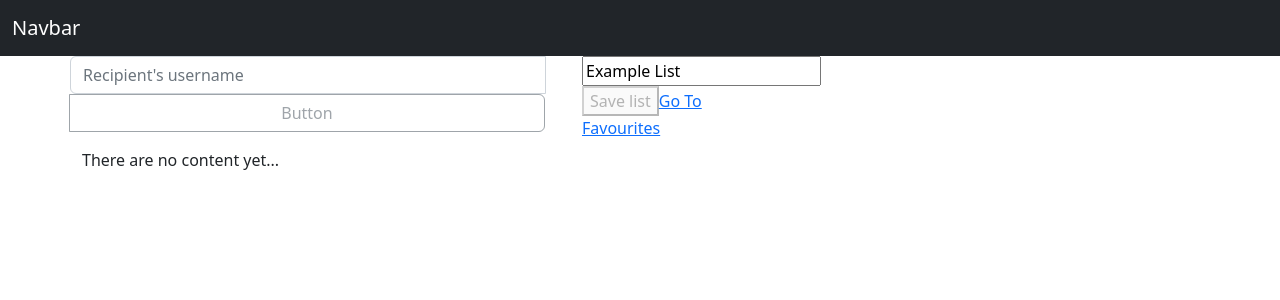
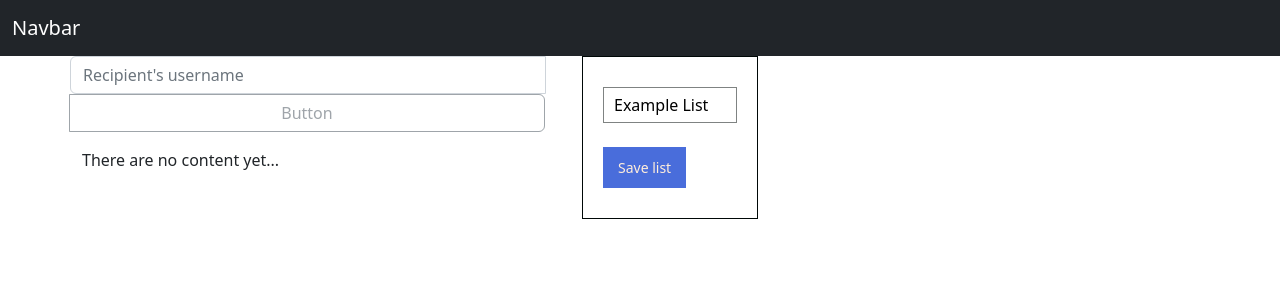
Before and after one commit to madinaalizada/MovieOrganizer, a React (Create React App) app: page / in a window 1280 px wide. Shown: the top 300 px of the page. Built offline with nearby package versions, Linux system fonts and the light colour scheme.

Commit message:
redux completed

```diff
--- /dev/null
+++ b/src/components/Favourites.css
@@ -0,0 +1,68 @@
+.favorites {
+    box-sizing: border-box;
+    border: 1px solid rgba(0, 8, 7);
+    padding: 30px 20px;
+}
+
+.favorites__name {
+    box-sizing: border-box;
+    width: 100%;
+    font-size: 16px;
+    padding: 5px 10px;
+    border: 1px solid rgba(0, 8, 7, .5);
+    margin-bottom: 24px;
+}
+
+.favorites__list {
+    margin-bottom: 24px;
+}
+
+.favorites__save {
+    border: none;
+    background-color: #496DDB;
+    padding: 10px 15px;
+    color: #FFEEDB;
+    font-size: 14px;
+    transition: all 0.2s linear;
+
+}
+
+.favorites-remove{
+    display: none;
+}
+
+.go-remove{
+    display: none;
+}
+.go-link{
+    background-color: #496DDB;
+    padding: 9px 20px;
+    text-decoration: none;
+    color: #fff;
+    font-size: 14px;
+}
+
+
+.favorites__save:hover {
+    cursor: pointer;
+    opacity: 0.9;
+    transition: all 0.2s linear;
+}
+
+.listItem{
+    border: 1px solid rgb(221, 215, 215);
+    list-style: none;
+    padding: 2%;
+    margin: 2%;
+    display: flex;
+    justify-content: space-between;
+}
+
+.delBtn{
+    height: 20px;
+    background-color: rgb(165, 10, 10);
+    border: 1px solid rgb(165, 10, 10);
+    color: #fff;
+    font-weight: 700;
+
+}
--- a/src/components/Favourites.jsx
+++ b/src/components/Favourites.jsx
@@ -2,27 +2,35 @@ import React, { useState } from "react";
 import { useDispatch } from "react-redux";
 import { useSelector } from "react-redux";
 import { removeMovie } from "../feautures/favListSlice";
+import { addFavID } from "../feautures/apiSlice";
 import api from "../api";
 import { Link } from "react-router-dom";
+import "./Favourites.css";
+import { setDisable } from "../feautures/saveToggle";
 
 function Favorites() {
   const favs = useSelector((state) => state.favs);
   const dispatch = useDispatch();
-  const [disable, setDisable] = useState(false);
-  const [listName, setListName] = useState('Example List');
 
-  const handleSave = (e) => {
-    document.getElementById("saveButton").innerHTML = " Hello World";
-    setDisable(true);
-    api.save({
-        "title": listName,
-        "movies": favs
-    })
-    .then(d => localStorage.setItem("ID", d.id));
-    console.log(localStorage.getItem("ID"));
+  const apiID = useSelector((state) => state);
+
+  const [listName, setListName] = useState("Example List");
+
+  const handleSave = async (e) => {
+    await api
+      .save({
+        title: listName,
+        movies: favs,
+      })
+      .then((d) => {
+        dispatch(addFavID(d.id));
+        dispatch(setDisable());
+      })
+
+    document.getElementById("goList").classList.remove("go-remove");
+    document.getElementById("btnSave").classList.remove("favorites__save");
+    document.getElementById("btnSave").classList.add("favorites-remove");
   };
-
-
 
   return (
     <div className="favorites">
@@ -30,7 +38,7 @@ function Favorites() {
         placeholder="New list name: "
         className="favorites__name"
         defaultValue="Example List"
-        onChange={(e)=> setListName(e.target.value)}
+        onChange={(e) => setListName(e.target.value)}
       />
       <ul className="list-group">
         {favs.map((f) => (
@@ -49,15 +57,20 @@ function Favorites() {
         ))}
       </ul>
       <button
-        id="saveButton"
-        type="submit"
-        className=""
-        disabled={!favs.length}
+        type="button"
+        id="btnSave"
+        className="favorites__save"
         onClick={handleSave}
       >
         Save list
       </button>
-      <Link to='/favorite/:id' params={{ id: localStorage.getItem("ID") }}>Go To Favourites</Link>
+      <Link
+        id="goList"
+        to={`/favorite/${apiID.api}`}
+        className="go-link go-remove"
+      >
+        Go list
+      </Link>
     </div>
   );
 }
--- a/src/components/MovieList.jsx
+++ b/src/components/MovieList.jsx
@@ -1,17 +1,20 @@
-import React, { useEffect, useState } from 'react'
-import MovieListItem from './MovieListItem'
+import React, { useEffect, useState } from "react";
+import { useSelector } from "react-redux";
+import { selectID } from "../feautures/saveToggle";
+import MovieListItem from "./MovieListItem";
 
 const MovieList = ({ movies }) => {
+  const disable = useSelector(selectID);
 
-    return (
-        <div>
-            {movies?.length
-            ? movies.map((m) =>
-                <MovieListItem movie={m} key={m.imdbID}/>
-                )
-            : 'There are no content yet...'}
-        </div>
-    )
-}
+  return (
+    <div>
+      {movies?.length
+        ? movies.map((m) => (
+            <MovieListItem movie={m} key={m.imdbID} disable={!!disable} />
+          ))
+        : "There are no content yet..."}
+    </div>
+  );
+};
 
-export default MovieList
+export default MovieList;
--- a/src/components/MovieListItem.jsx
+++ b/src/components/MovieListItem.jsx
@@ -3,7 +3,7 @@ import {useDispatch} from 'react-redux';
 import {addMovie} from  "../feautures/favListSlice";
 import styles from './MovieListItem.module.css';
 
-export default function MovieItem({ movie })  {
+export default function MovieItem({ movie, disable })  {
     const dispatch = useDispatch();
 
     const handleAdd = () =>{
@@ -20,7 +20,8 @@ export default function MovieItem({ movie })  {
             <img className={styles.poster} src={movie.Poster} alt={movie.imdbID} />
             <div className="movie-item__info">
                 <h3 className="movie-item__title">{movie.Title} {`(${movie.Year})`}</h3>
-                <button type="button" className="movie-item__add-button" onClick = {handleAdd}>Add to favorite list ⭐</button>
+                <p>{disable}</p>
+                <button type="button" className="movie-item__add-button" disabled={disable} onClick = {handleAdd}>Add to favorite list ⭐</button>
             </div>
         </div>
 
--- /dev/null
+++ b/src/feautures/apiSlice.js
@@ -0,0 +1,18 @@
+import { createSlice } from "@reduxjs/toolkit";
+
+export const apiSlice = createSlice({
+  name: "apiId",
+  initialState: "",
+  reducers: {
+    addFavID: (state, action) => {
+      state = action.payload;
+      return state;
+    },
+  },
+});
+
+export const selectID = (state) => state.apiID;
+
+export const { addFavID } = apiSlice.actions;
+
+export default apiSlice.reducer;
--- /dev/null
+++ b/src/feautures/saveToggle.js
@@ -0,0 +1,18 @@
+import { createSlice } from "@reduxjs/toolkit";
+
+export const saveSlice = createSlice({
+  name: "saveToggle",
+  initialState: false,
+  reducers: {
+    setDisable: (state, action) => {
+      state = true;
+      return state;
+    },
+  },
+});
+
+export const selectID = (state) => state.save;
+
+export const { setDisable } = saveSlice.actions;
+
+export default saveSlice.reducer;
--- a/src/feautures/store.js
+++ b/src/feautures/store.js
@@ -1,11 +1,15 @@
 import { configureStore } from '@reduxjs/toolkit';
 import listReducer from './favListSlice';
 import favReducer from './favouriteSlice';
+import apiReducer from './apiSlice';
+import saveToggle from './saveToggle';
 
 const store = configureStore({
     reducer: {
       favs: listReducer,
-      favourite: favReducer
+      favourite: favReducer,
+      api: apiReducer,
+      save: saveToggle
     },
   })
 
--- a/src/pages/FavoritesPage.jsx
+++ b/src/pages/FavoritesPage.jsx
@@ -1,18 +1,17 @@
 import React, { useContext } from 'react';
 import { useSelector } from "react-redux";
 import { selectFavs } from "../feautures/favListSlice";
+import config from "../config.json";
 
 
 const FavoritesPage = () => {
-
-  // const favs = useSelector((state) => state.favs);
 
 const favs = useSelector(selectFavs);
   return (
     <div>
       <h3>Your Favourites films</h3>
       <ul>
-        {favs.map(m => <li key={m.id}>{m.id} ---- {m.title} ----- {m.year}</li>)}
+        {favs.map(m => <li key={m.id}><a href={'https://www.imdb.com/title/' + `${m.id}` + '/'}>{m.id} ---- {m.title} ----- {m.year}</a></li>)}
       </ul>
     </div>
   )
```
Also changed, not shown: src/feautures/favouriteSlice.js (+0 -12 lines).
